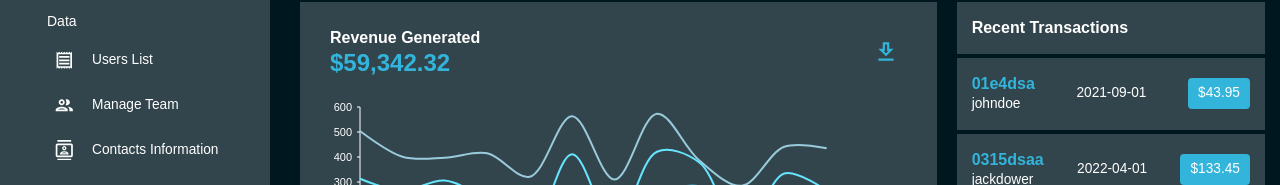
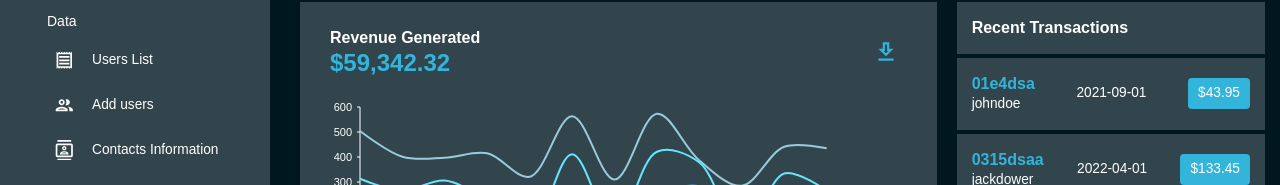
Before and after one commit to rwxp/ThunderApp, a React (Create React App) app in the folder frontend/: page /Dashboard in a window 1280 px wide. Shown: the part 321-506 px from the top of the page. Built offline with nearby package versions, Linux system fonts and the light colour scheme.

Commit message:
dashboard sidebar

```diff
--- a/frontend/src/components/DashboardPage/Sidebar.jsx
+++ b/frontend/src/components/DashboardPage/Sidebar.jsx
@@ -145,8 +145,8 @@ const Sidebar = () => {
             />
 
             <Item
-              title="Manage Team"
-              to="/team"
+              title="Add users"
+              to="/Register"
               icon={<PeopleOutlinedIcon />}
               selected={selected}
               setSelected={setSelected}
```
